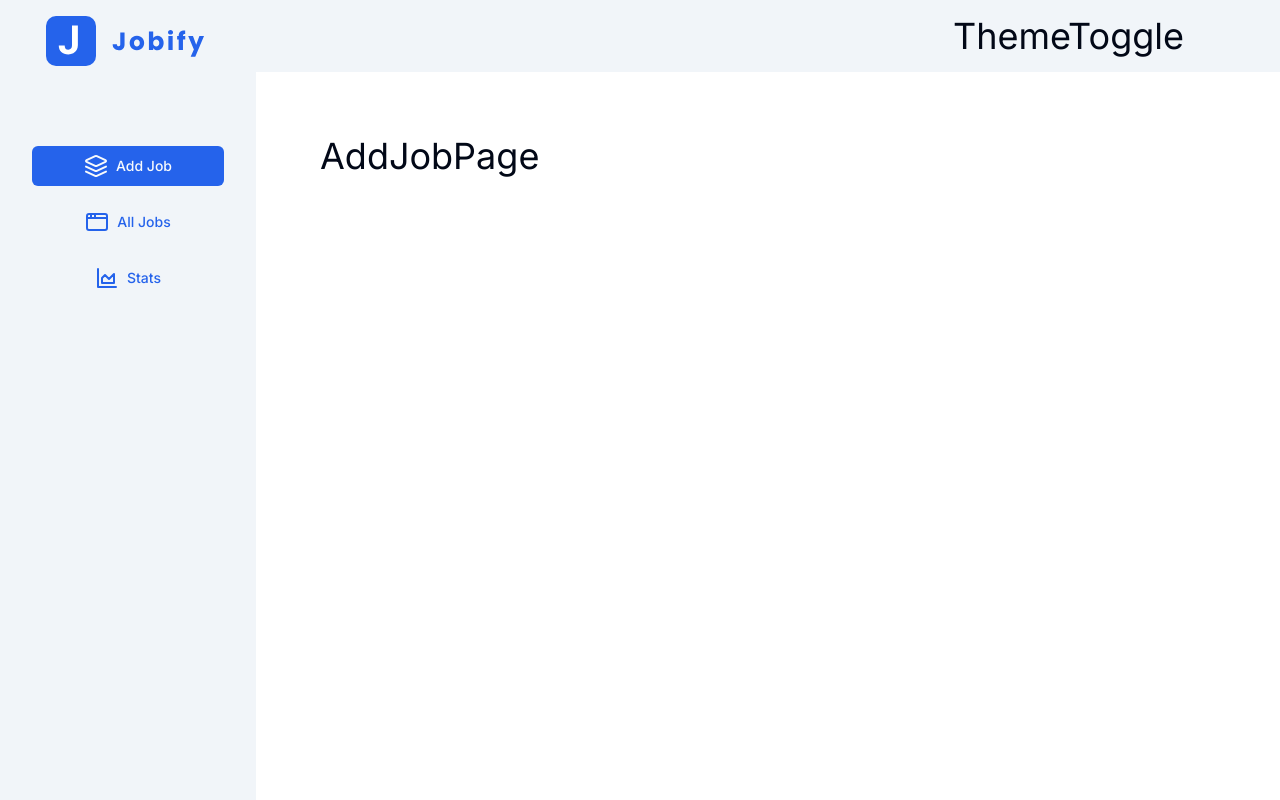
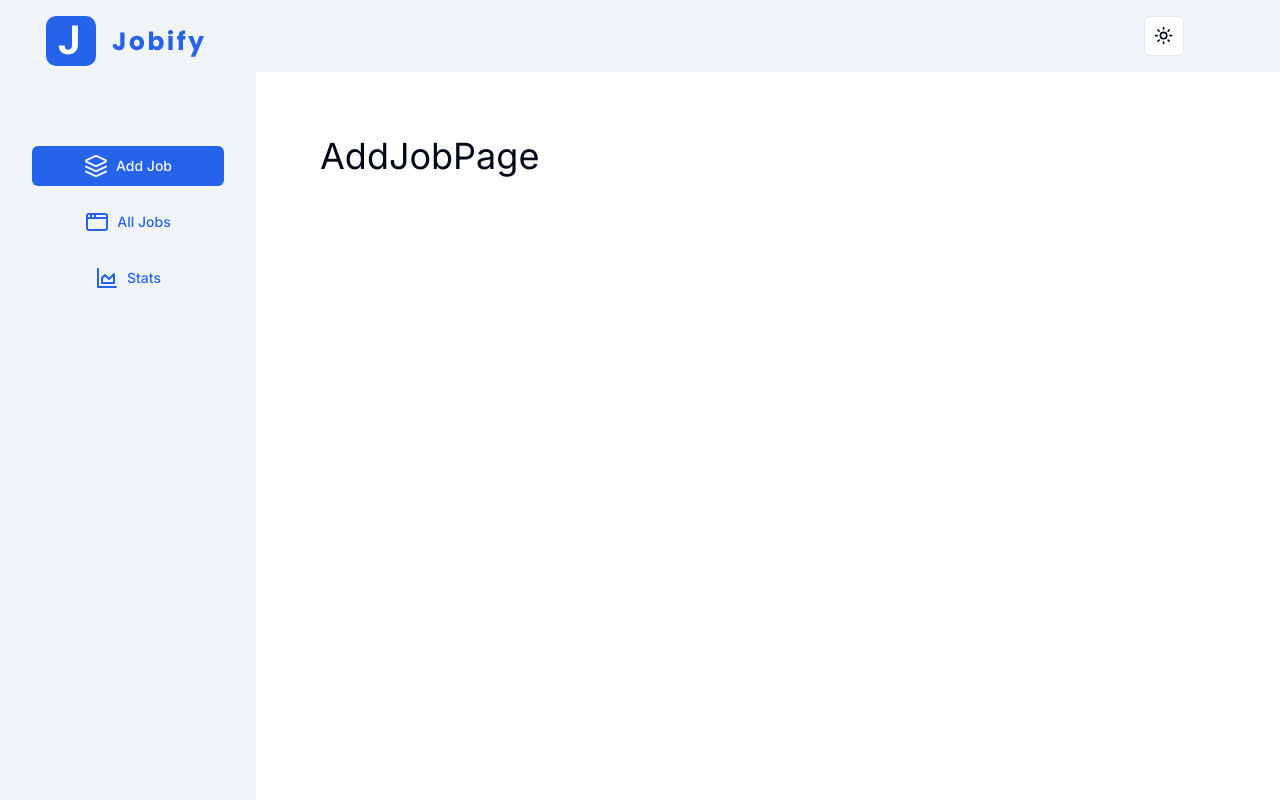
Before and after one commit to Nicholas-V/jobify-tutorial, a Next.js app: page /add-job in a window 1280 px wide. Built offline with nearby package versions, Linux system fonts and the light colour scheme.

Commit message:
adding toggle

```diff
--- a/components/ThemeToggle.tsx
+++ b/components/ThemeToggle.tsx
@@ -1,4 +1,40 @@
-function ThemeToggle() {
-    return <h2 className="text-4xl">ThemeToggle</h2>;
+'use client';
+
+import * as React from 'react';
+import { Moon, Sun } from 'lucide-react';
+import { useTheme } from 'next-themes';
+
+import { Button } from '@/components/ui/button';
+import {
+    DropdownMenu,
+    DropdownMenuContent,
+    DropdownMenuItem,
+    DropdownMenuTrigger,
+} from '@/components/ui/dropdown-menu';
+
+export default function ModeToggle() {
+    const { setTheme } = useTheme();
+
+    return (
+        <DropdownMenu>
+            <DropdownMenuTrigger asChild>
+                <Button variant='outline' size='icon'>
+                    <Sun className='h-[1.2rem] w-[1.2rem] rotate-0 scale-100 transition-all dark:-rotate-90 dark:scale-0' />
+                    <Moon className='absolute h-[1.2rem] w-[1.2rem] rotate-90 scale-0 transition-all dark:rotate-0 dark:scale-100' />
+                    <span className='sr-only'>Toggle theme</span>
+                </Button>
+            </DropdownMenuTrigger>
+            <DropdownMenuContent align='end'>
+                <DropdownMenuItem onClick={() => setTheme('light')}>
+                    Light
+                </DropdownMenuItem>
+                <DropdownMenuItem onClick={() => setTheme('dark')}>
+                    Dark
+                </DropdownMenuItem>
+                <DropdownMenuItem onClick={() => setTheme('system')}>
+                    System
+                </DropdownMenuItem>
+            </DropdownMenuContent>
+        </DropdownMenu>
+    );
 }
-export default ThemeToggle;
```
